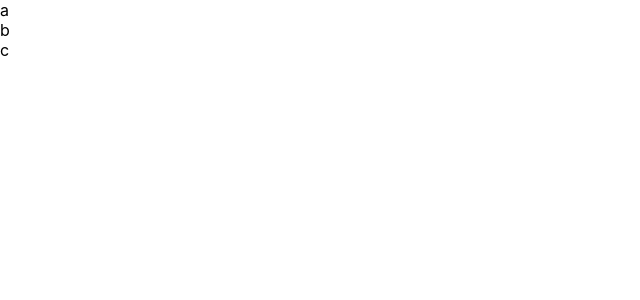
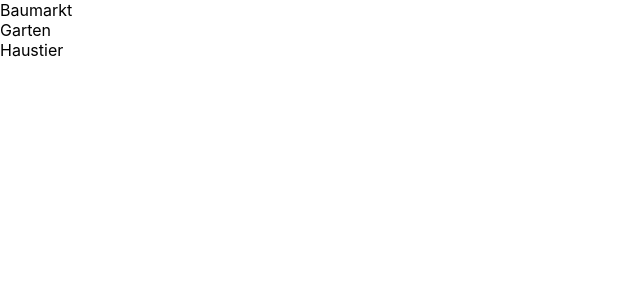
Before and after one commit to michakrapp/react-ws, a React (Create React App) app in the folder frontend/: page / in a window 1280 px wide. Shown: the top 300 px of the page, without its empty margins (0-640 px from the left). Built offline with nearby package versions, Linux system fonts and the light colour scheme.

Commit message:
Aufgabe 1 Lösung

```diff
--- a/frontend/src/App.js
+++ b/frontend/src/App.js
@@ -1,34 +1,11 @@
-import React from 'react';
-
 import './App.css';
 import List from './List';
-import MyClass from './MyClass';
 
 function App() {
-  const name = 'Lisa';
-
-  function handleClick() {
-    console.log('you clicked');
-  }
-
-  const a = ['a', 'b', 'c'];
-
-  let content = <div>No content</div>;
-  if (a.length > 0) {
-    content = a.map((item) => <div key={Math.random()}>{item}</div>);
-  }
-
-  return <div>{content}</div>;
-
   return (
-    <>
-      <List name={name} handleClick={handleClick} />
-      <MyClass />
-
-      {a.map((item) => (
-        <div key={Math.random()}>{item}</div>
-      ))}
-    </>
+    <div>
+      <List />
+    </div>
   );
 }
 
--- a/frontend/src/List.js
+++ b/frontend/src/List.js
@@ -1,24 +1,33 @@
 import { useState, useEffect } from 'react';
+const data = [
+  {
+    id: 1,
+    title: 'Baumarkt',
+  },
+  {
+    id: 2,
+    title: 'Garten',
+  },
+  {
+    id: 3,
+    title: 'Haustier',
+  },
+];
 
-export default function List(props) {
-  const [state, setState] = useState({ name: 'Klaus' });
+export default function List() {
+  const [categories, setCategories] = useState([]);
 
   useEffect(() => {
     setTimeout(() => {
-      setState({ name: 'Peter' });
+      setCategories(data);
     }, 1000);
   }, []);
 
-  console.log('RENDER');
-
-  function handleClick() {
-    console.log(state.name);
+  if (categories.length === 0) {
+    return <div>No results found</div>;
+  } else {
+    return categories.map((category) => (
+      <div key={category.id}>{category.title}</div>
+    ));
   }
-
-  return (
-    <div onClick={props.handleClick}>
-      <h1>{props.name}</h1>
-      My List {state.name}
-    </div>
-  );
 }
```
Also changed, not shown: 1 other file (tests, documents, lock files or other folders).
